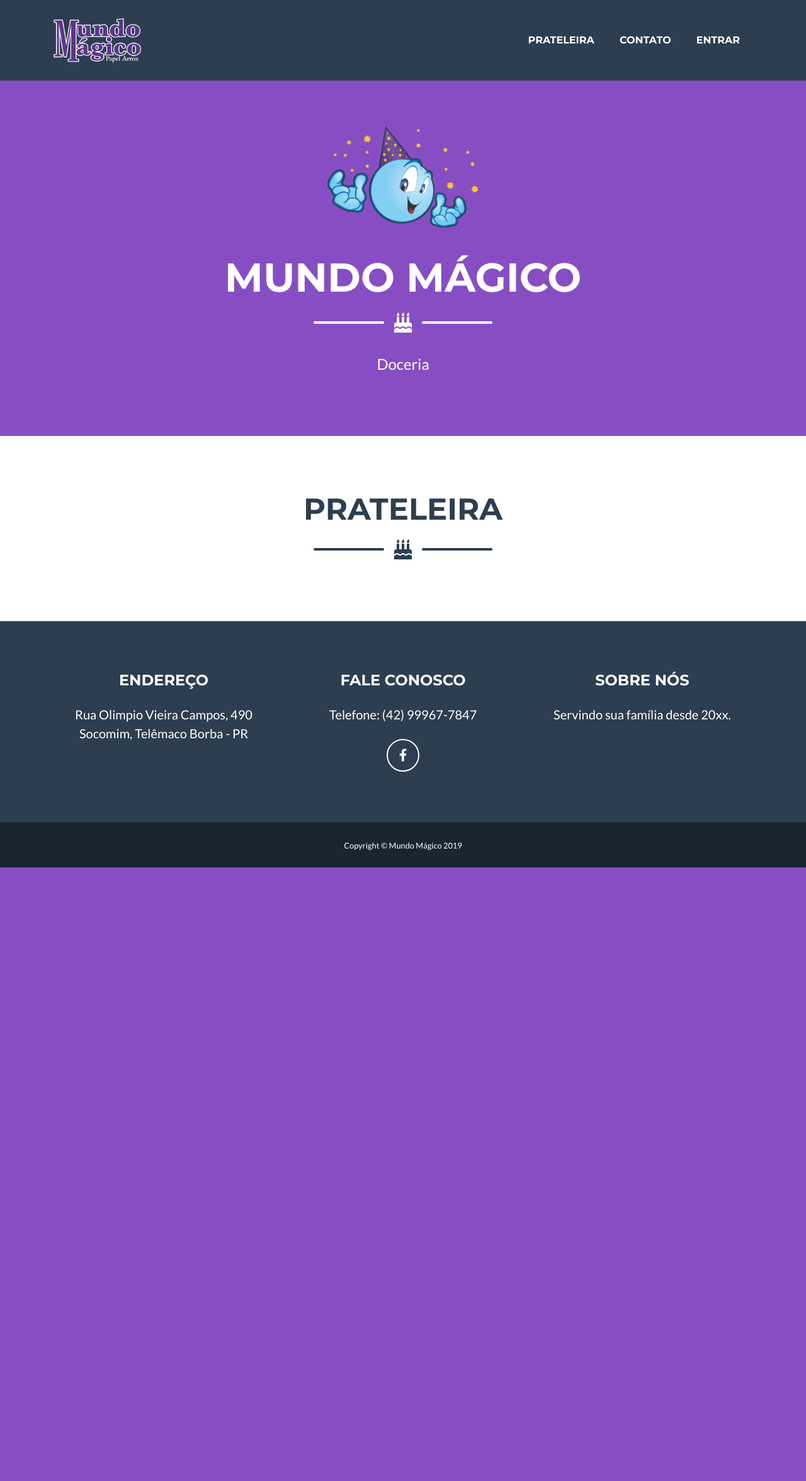
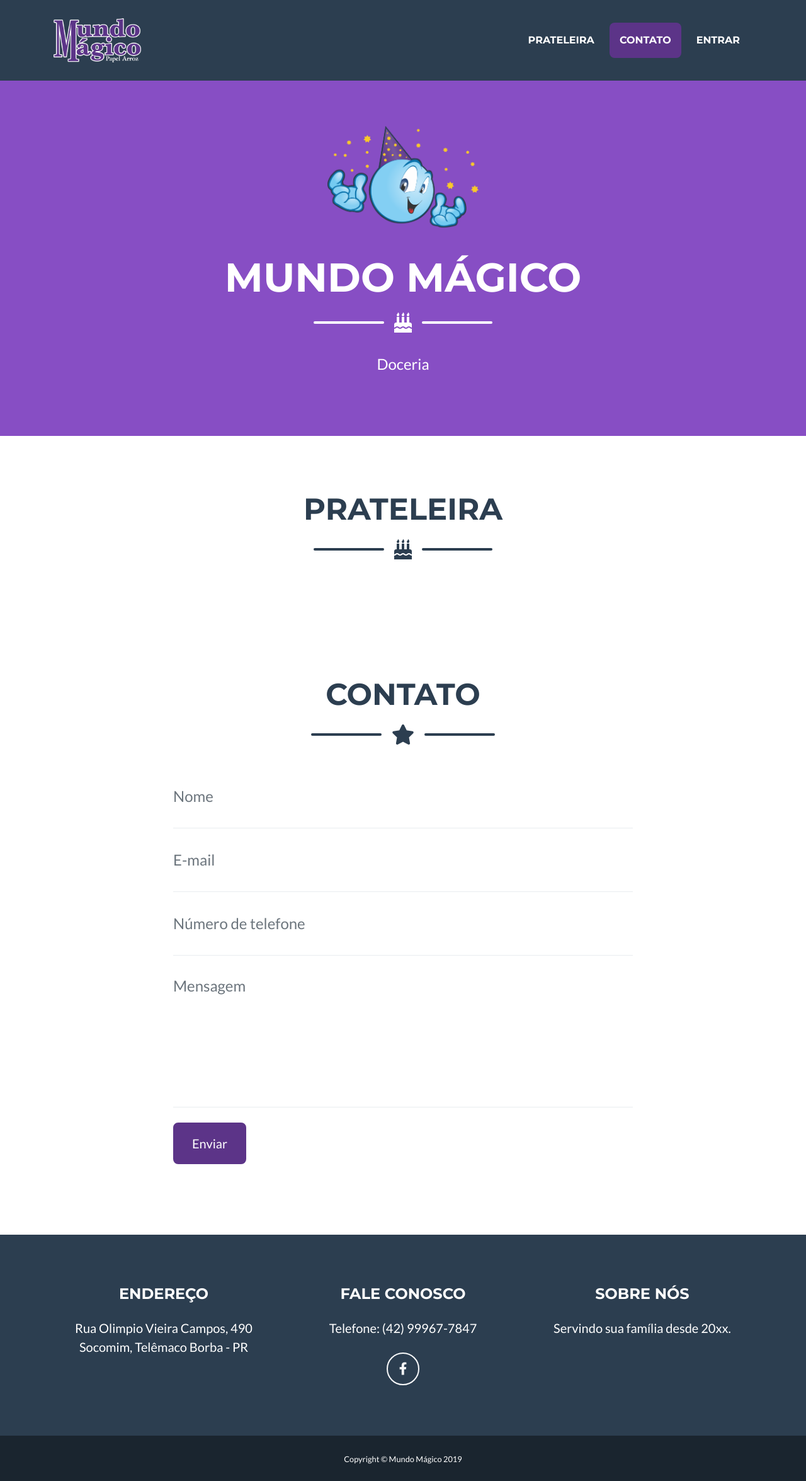
Before and after one commit to rflmnds/SiteMundoMagico, a PHP site: page / in a window 1280 px wide. Shown: the whole page at 63% size. Before the commit the page ends 1377 px from the top, so only its background shows below. Run offline with PHP 8.4, Linux system fonts and the light colour scheme; data that the repository does not hold is empty.

Commit message:
Correção nos botões

```diff
--- a/index.php
+++ b/index.php
@@ -60,6 +60,7 @@
       }
       else{
         include("paginas/content_index.php");
+
       }
     }
     else{
--- a/js/contact_me.js
+++ b/js/contact_me.js
@@ -46,7 +46,7 @@ $(function() {
           $('#success').html("<div class='alert alert-danger'>");
           $('#success > .alert-danger').html("<button type='button' class='close' data-dismiss='alert' aria-hidden='true'>&times;")
             .append("</button>");
-          $('#success > .alert-danger').append($("<strong>").text("Sorry " + firstName + ", it seems that my mail server is not responding. Please try again later!"));
+          $('#success > .alert-danger').append($("<strong>").text("Desculpe, " + firstName + ", Parece que o meu servidor de email não está respondendo, entre em contato mais tarde!"));
           $('#success > .alert-danger').append('</div>');
           //clear all fields
           $('#contactForm').trigger("reset");
--- a/mail/contact_me.php
+++ b/mail/contact_me.php
@@ -11,7 +11,7 @@ $phone = strip_tags(htmlspecialchars($_POST['phone']));
 $message = strip_tags(htmlspecialchars($_POST['message']));
 
 // Create the email and send the message
-$to = "yourname@yourdomain.com"; // Add your email address inbetween the "" replacing yourname@yourdomain.com - This is where the form will send a message to.
+$to = "rafarrmends@gmail.com"; // Add your email address inbetween the "" replacing yourname@yourdomain.com - This is where the form will send a message to.
 $subject = "Website Contact Form:  $name";
 $body = "You have received a new message from your website contact form.\n\n"."Here are the details:\n\nName: $name\n\nEmail: $email\n\nPhone: $phone\n\nMessage:\n$message";
 $header = "From: noreply@yourdomain.com\n"; // This is the email address the generated message will be from. We recommend using something like noreply@yourdomain.com.
--- a/menus/navbar_adm.php
+++ b/menus/navbar_adm.php
@@ -21,7 +21,7 @@
     <div class="collapse navbar-collapse" id="navbarResponsive">
       <ul class="navbar-nav ml-auto">
         <li class="nav-item mx-0 mx-lg-1">
-          <a class="nav-link py-3 px-0 px-lg-3 rounded js-scroll-trigger <?= $active["home"] ?>" href="?pag=home">Home</a>
+          <a class="nav-link py-3 px-0 px-lg-3 rounded js-scroll-trigger <?= $active["home"] ?>" href="?pag=home">INICIO</a>
         </li>
         <li class="nav-item mx-0 mx-lg-1">
           <a class="nav-link py-3 px-0 px-lg-3 rounded js-scroll-trigger <?= $active["prateleira"] ?>" href="?pag=prateleira#portfolio">PRATELEIRA</a>
--- a/menus/navbar_cli.php
+++ b/menus/navbar_cli.php
@@ -20,7 +20,7 @@
     <div class="collapse navbar-collapse" id="navbarResponsive">
       <ul class="navbar-nav ml-auto">
         <li class="nav-item mx-0 mx-lg-1">
-          <a class="nav-link py-3 px-0 px-lg-3 rounded js-scroll-trigger <?= $active["home"] ?>" href="?pag=home">Home</a>
+          <a class="nav-link py-3 px-0 px-lg-3 rounded js-scroll-trigger <?= $active["home"] ?>" href="?pag=home">INICIO</a>
         </li>
         <li class="nav-item mx-0 mx-lg-1">
           <a class="nav-link py-3 px-0 px-lg-3 rounded js-scroll-trigger <?= $active["prateleira"] ?>" href="?pag=prateleira#portfolio">PRATELEIRA</a>
--- a/paginas/cadastros/cad_prod.php
+++ b/paginas/cadastros/cad_prod.php
@@ -8,7 +8,7 @@
 <div class="row">
     <div class="col-lg-8 mx-auto">
       <!-- To configure the contact form email address, go to mail/contact_me.php and update the email address in the PHP file on line 19. -->
-      <h2 class="page-section-heading text-center text-uppercase text-secondary mb-0">Cadastro de Produto</h2>
+      <h2 class="page-top text-center text-uppercase text-secondary mb-0">Cadastro de Produto</h2>
 
       <div class="divider-custom">
         <div class="divider-custom-line"></div>
--- /dev/null
+++ b/paginas/contato.php
@@ -0,0 +1,52 @@
+<!-- Contact Section-->
+<section class="page-section" id="contact">
+    <div class="container">
+        <!-- Contact Section Heading-->
+        <h2 class="page-section-heading text-center text-uppercase text-secondary mb-0">CONTATO</h2>
+        <!-- Icon Divider-->
+        <div class="divider-custom">
+            <div class="divider-custom-line"></div>
+            <div class="divider-custom-icon"><i class="fas fa-star"></i></div>
+            <div class="divider-custom-line"></div>
+        </div>
+        <!-- Contact Section Form-->
+        <div class="row">
+            <div class="col-lg-8 mx-auto">
+                <!-- To configure the contact form email address, go to mail/contact_me.php and update the email address in the PHP file on line 19.-->
+                <form id="contactForm" name="sentMessage" novalidate="novalidate">
+                    <div class="control-group">
+                        <div class="form-group floating-label-form-group controls mb-0 pb-2">
+                            <label>Nome</label>
+                            <input class="form-control" id="name" type="text" placeholder="Nome" required="required" data-validation-required-message="Por favor, insira seu nome" />
+                            <p class="help-block text-danger"></p>
+                        </div>
+                    </div>
+                    <div class="control-group">
+                        <div class="form-group floating-label-form-group controls mb-0 pb-2">
+                            <label>E-mail</label>
+                            <input class="form-control" id="email" type="email" placeholder="E-mail" required="required" data-validation-required-message="Por favor, insira o seu email" />
+                            <p class="help-block text-danger"></p>
+                        </div>
+                    </div>
+                    <div class="control-group">
+                        <div class="form-group floating-label-form-group controls mb-0 pb-2">
+                            <label>Número de telefone</label>
+                            <input class="form-control" id="phone" type="tel" placeholder="Número de telefone" required="required" data-validation-required-message="Insira o número de telefone" />
+                            <p class="help-block text-danger"></p>
+                        </div>
+                    </div>
+                    <div class="control-group">
+                        <div class="form-group floating-label-form-group controls mb-0 pb-2">
+                            <label>Mensagem</label>
+                            <textarea class="form-control" id="message" rows="5" placeholder="Mensagem" required="required" data-validation-required-message="Por favor, insira seu comentário"></textarea>
+                            <p class="help-block text-danger"></p>
+                        </div>
+                    </div>
+                    <br />
+                    <div id="success"></div>
+                    <div class="form-group"><button class="btn btn-primary btn-xl" id="sendMessageButton" type="submit">Enviar</button></div>
+                </form>
+            </div>
+        </div>
+    </div>
+</section>
--- a/paginas/content_index.php
+++ b/paginas/content_index.php
@@ -41,7 +41,7 @@
       <!-- Portfolio Grid Items -->
       <div class="row">
 
-        <!-- Portfolio Item 1 -->
+        <!-- Portfolio Itens -->
         <?php
           $sql = "SELECT * FROM itens";
           $result1 = mysqli_query($conn, $sql);
@@ -70,7 +70,7 @@
           }
         ?>
   </section>
-  <!-- Portfolio Modal 1 -->
+  <!-- Portfolio Modals -->
   <?php
     $sql = "SELECT * FROM itens";
     $result1 = mysqli_query($conn, $sql);
@@ -125,4 +125,13 @@
       echo "  </div>";
       echo "</div>";
     }
-  ?>
+
+    if(isset($_SESSION['usuario_tipo'])){
+      if($_SESSION['usuario_tipo'] != 'admin') {
+        include("paginas/contato.php");
+      }
+    }
+    else{
+      include("paginas/contato.php");
+    }
+?>
--- a/paginas/grids/pedidos.php
+++ b/paginas/grids/pedidos.php
@@ -3,11 +3,12 @@
 
     $total = 0;
 
-    $sql = "SELECT c.Nome, p.idPedido, i.Descricao, i.Valor, ip.Qtd from cliente c
+    echo $sql = "SELECT c.Nome, p.idPedido, i.Descricao, i.Valor, ip.Qtd from cliente c
                 INNER JOIN pedido p ON c.idCliente = p.idCliente
                 INNER JOIN itens_has_pedido ip ON p.idPedido = ip.Pedido_idPedido
                 INNER JOIN itens i ON ip.Itens_idItens = i.idItens
-                INNER JOIN status s ON p.idStatus = s.idStatus";
+                INNER JOIN status s ON p.idStatus = s.idStatus
+                WHERE p.idPedido = " . $_GET['id'];
 
 	$result = mysqli_query($conn, $sql) or die ('Falha ao buscar servicos');
 
--- a/paginas/grids/pedidosadm.php
+++ b/paginas/grids/pedidosadm.php
@@ -24,7 +24,6 @@
                 <th>Valor</th>
                 <th>Status</th>
                 <th></th>
-                <th></th>
         </tr>
     <?php
     	while($linha = mysqli_fetch_array($result)){
@@ -35,9 +34,7 @@
                 echo "<td>" . $linha['idPedido'] . "</td>";
                 echo "<td>" . $linha['ValorTotal'] . "</td>";
                 echo "<td>" . $linha['Status'] . "</td>";
-                echo "<td><a href='$url' class='btn btn-success'><span class='glyphicon glyphicon-plus'><span></a></td>";
-                //echo "<td><a href='$url2' class='btn btn-default'><span class='glyphicon glyphicon-edit'><span></a></td>";
-                //echo "<td><a href='$url3' class='btn btn-warning'>Adicionar etapa</a></td>";
+                echo "<td><a href='$url' class='btn btn-success'>Ver Itens</a></td>";
                 echo "</tr>";
     	}
     ?>
```
Also changed, not shown: paginas/grids/pedidosfechados.php (+2 -5 lines), paginas/prateleira_off.php (deleted, +0 -105 lines), paginas/prateleira.php (deleted).
